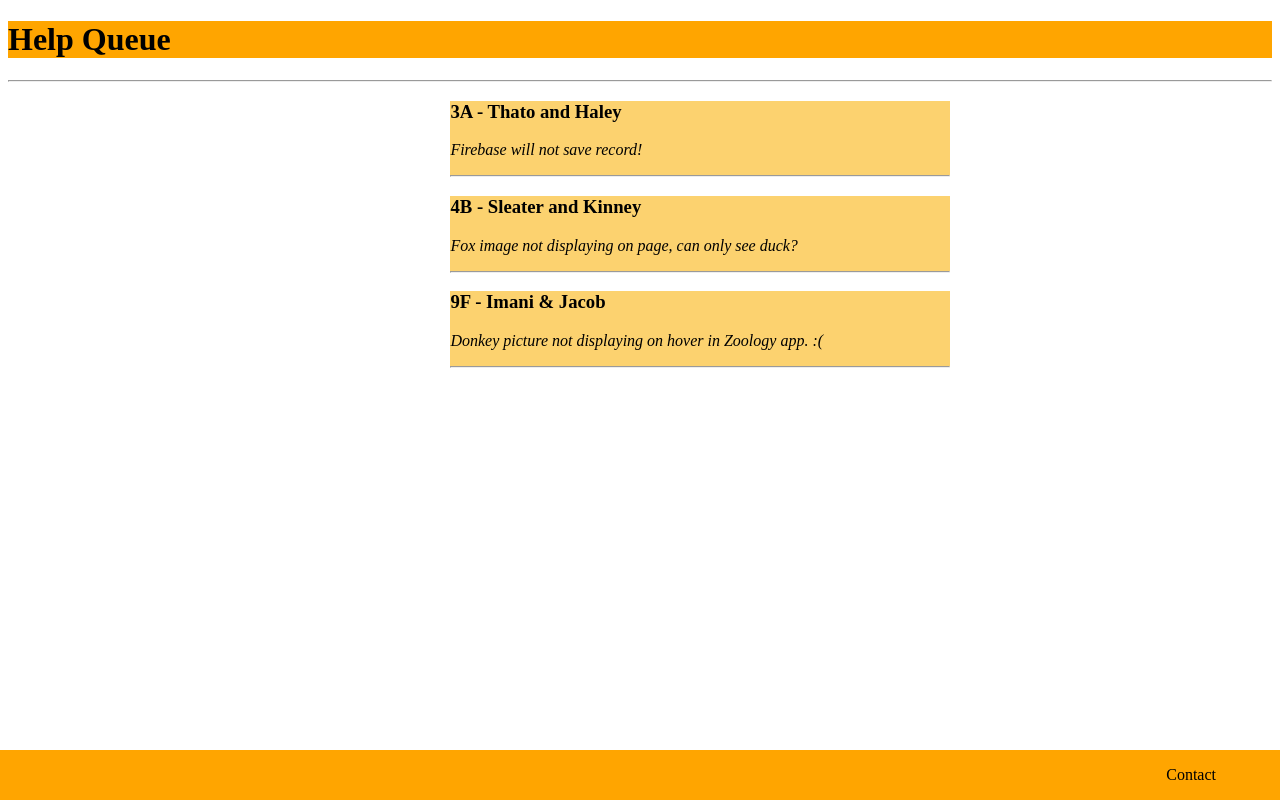
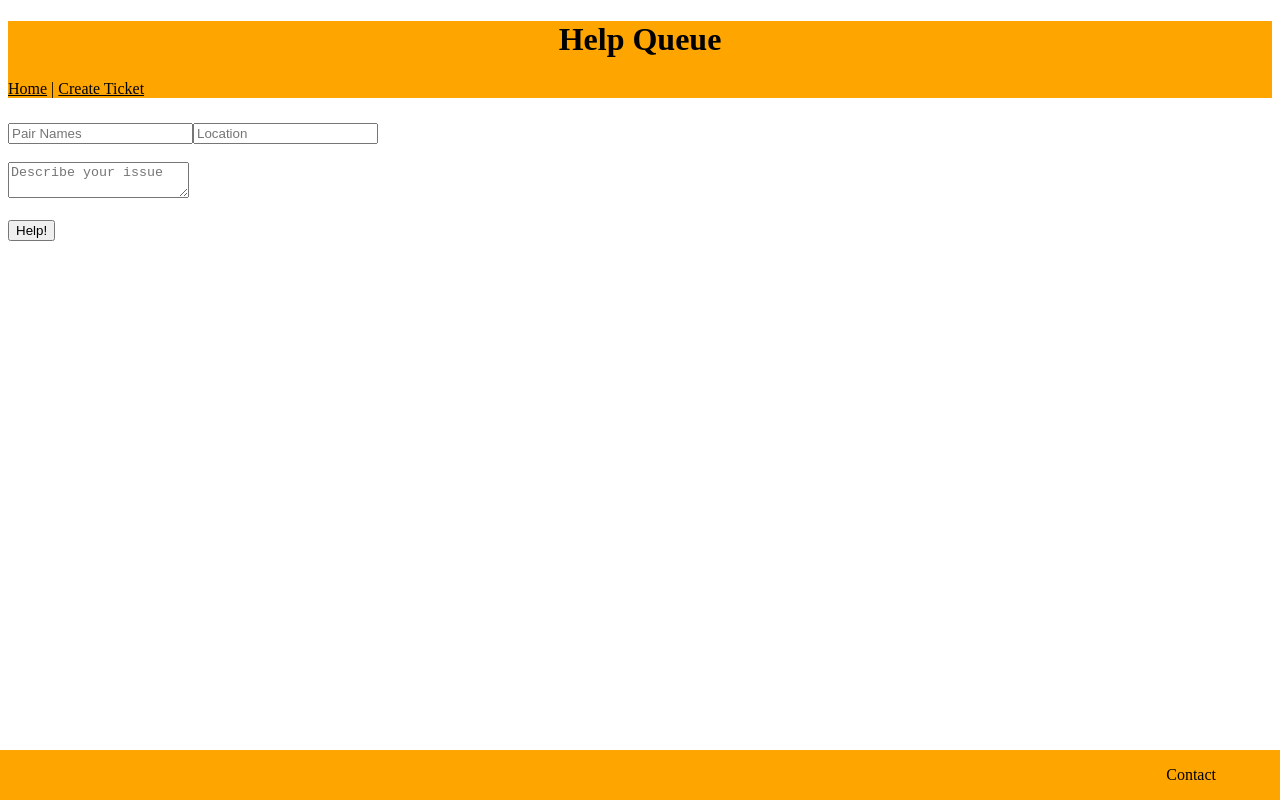
Before and after one commit to sabrinamianne/react-help-queue, a React app: page /#/newticket in a window 1280 px wide. Built offline with nearby package versions, Linux system fonts and the light colour scheme.

Commit message:
Add router links

```diff
--- a/package.json
+++ b/package.json
@@ -15,6 +15,7 @@
     "prop-types": "^15.5.10",
     "react": "^15.5.4",
     "react-dom": "^15.5.4",
+    "react-router-dom": "^4.0.0",
     "styled-jsx": "^3.2.1"
   },
   "devDependencies": {
--- a/src/components/App.jsx
+++ b/src/components/App.jsx
@@ -2,12 +2,18 @@ import React from 'react';
 import Header from './Header';
 import TicketList from './TicketList';
 import Footer from './Footer';
+import { Switch, Route } from 'react-router-dom';
+import NewTicketForm from './NewTicketForm';
+
 
 function App(){
   return (
     <div>
       <Header/>
-      <TicketList/>
+      <Switch>
+        <Route exact path='/' component={TicketList} />
+        <Route path='/newticket' component={NewTicketForm} />
+      </Switch>
       <Footer/>
     </div>
   );
--- a/src/components/Header.jsx
+++ b/src/components/Header.jsx
@@ -1,4 +1,5 @@
 import React from 'react';
+import {Link} from 'react-router-dom';
 
 function Header(){
   return (
@@ -6,9 +7,23 @@ function Header(){
       <style jsx> {`
         div {
           background-color: orange;
+          margin-bottom: 2%;
         }
-        `}</style>
-      <h1>Help Queue</h1>
+        h1 {
+          text-align: center;
+        }
+      `}
+      </style>
+      <style global jsx> {`
+        a{
+          color: black;
+        }
+      `}
+      </style>
+      <div className="header">
+        <h1>Help Queue</h1>
+        <Link to="/">Home</Link> | <Link to="/newticket">Create Ticket</Link>
+      </div>
     </div>
   );
 }
--- /dev/null
+++ b/src/components/NewTicketForm.jsx
@@ -0,0 +1,24 @@
+import React from 'react';
+
+function NewTicketForm() {
+  return(
+    <div>
+      <form>
+        <input
+          type='text'
+          id='names'
+          placeholder='Pair Names' />
+        <input
+          type='text'
+          id='location'
+          placeholder='Location'/><br></br><br></br>
+        <textarea
+          id='issue'
+          placeholder='Describe your issue' /><br></br><br></br>
+        <button type='submit'>Help!</button>
+      </form>
+    </div>
+  );
+}
+
+export default NewTicketForm;
--- a/src/index.jsx
+++ b/src/index.jsx
@@ -2,11 +2,14 @@ import React from 'react';
 import ReactDOM from 'react-dom';
 import App from './components/App';
 import { AppContainer } from 'react-hot-loader';
+import { HashRouter } from 'react-router-dom';
 
 const render = (Component) => {
   ReactDOM.render(
     <AppContainer>
-      <Component/>
+      <HashRouter>
+        <Component/>
+      </HashRouter>
     </AppContainer>,
     document.getElementById('react-app-root')
   );
```
Also changed, not shown: 1 other file (tests, documents, lock files or other folders).
